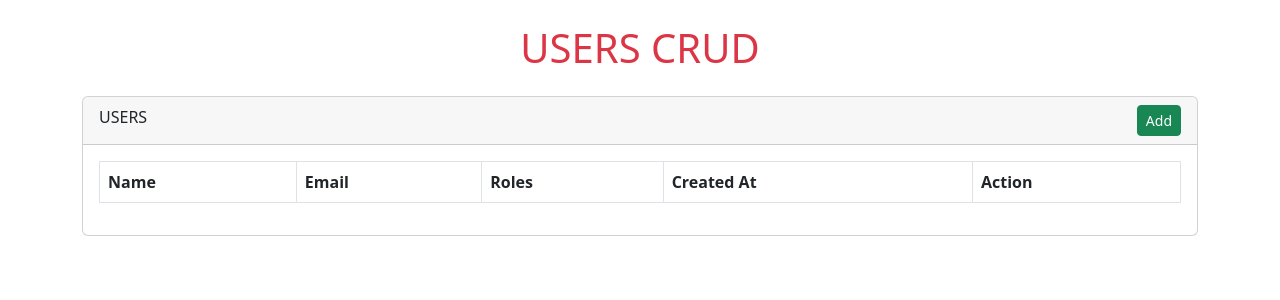
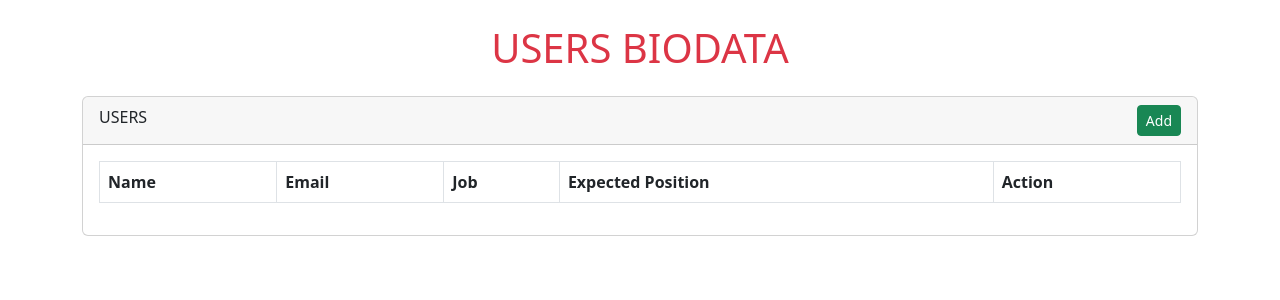
Before and after one commit to sirikza/web-bioPolyphia, a PHP site: page /web_bio_rikza/si-admin/views/users/index.php in a window 1280 px wide. Shown: the top 300 px of the page. Run offline with PHP 8.4, Linux system fonts and the light colour scheme; data that the repository does not hold is empty; some libraries are stand-ins or nearby versions.

Commit message:
Pertemuan 13

```diff
--- a/si-admin/views/users/index.php
+++ b/si-admin/views/users/index.php
@@ -21,10 +21,10 @@
 
 <body>
     <div class="container">
-        <div id="message">
+        <div id=" ">
         </div>
         <h1 class="mt-4 mb-4 text-center text-danger">USERS
-            CRUD</h1>
+            BIODATA</h1>
         <div class="card">
             <div class="card-header">
                 <div class="row">
@@ -41,8 +41,8 @@
                             <tr>
                                 <th>Name</th>
                                 <th>Email</th>
-                                <th>Roles</th>
-                                <th>Created At</th>
+                                <th>Job</th>
+                                <th>Expected Position</th>
                                 <th>Action</th>
                             </tr>
                         </thead>
```
